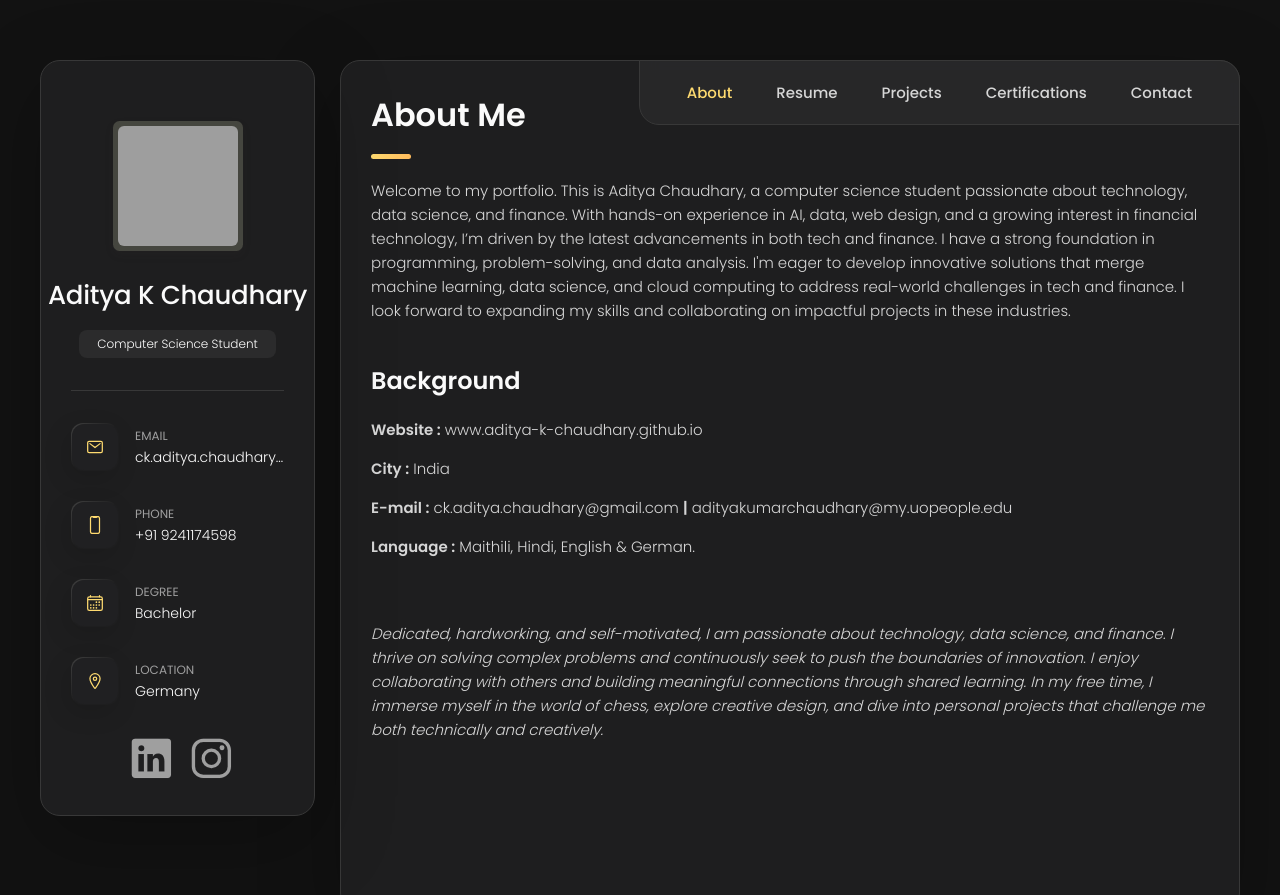
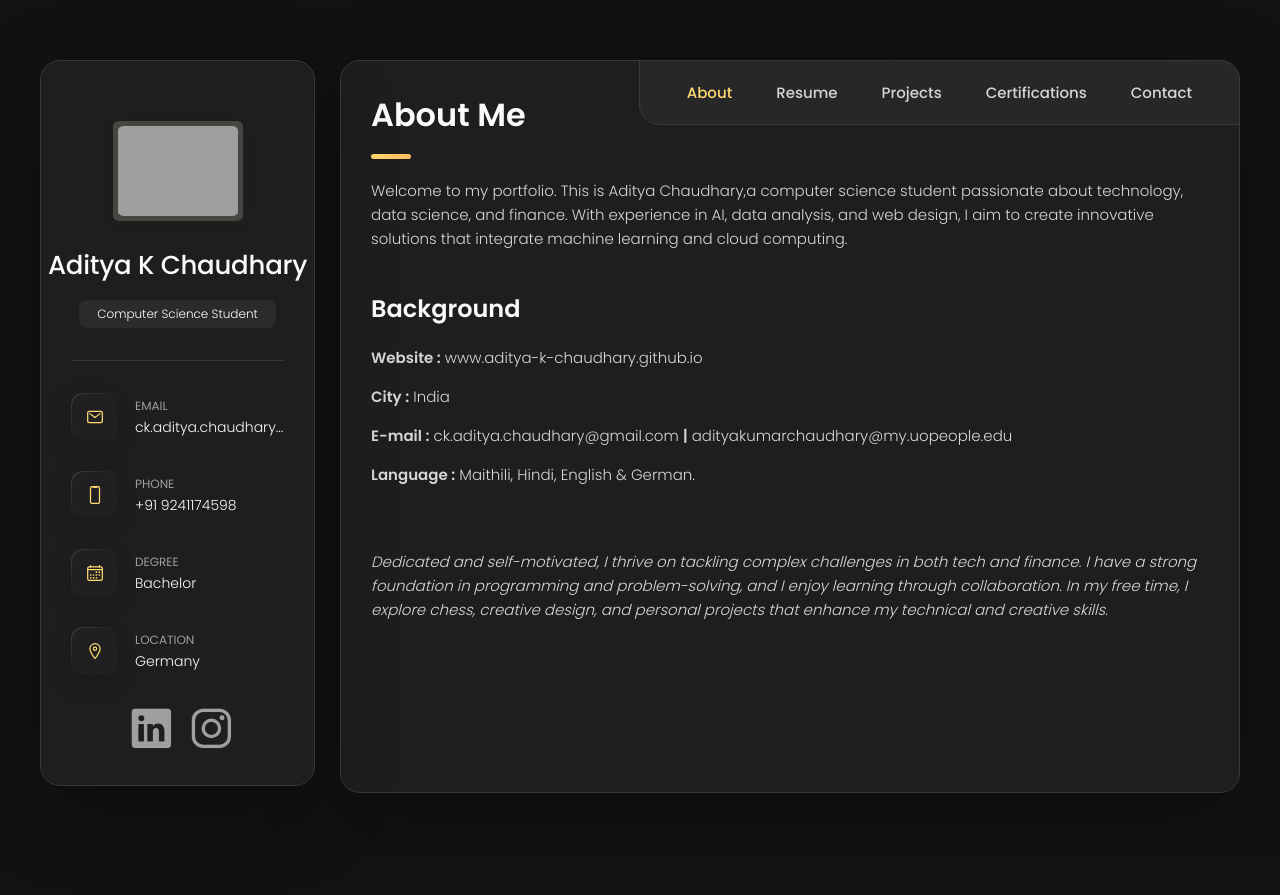
Before and after one commit to Aditya-K-Chaudhary/Aditkchy.github.io, a plain HTML site: page index.html in a window 1280 px wide. Shown: the top 895 px of the page. After the commit the page ends 853 px from the top, so only its background shows below. Drawn offline with nearby package versions, Linux system fonts and the light colour scheme; grey boxes are pictures that could not be loaded.

Commit message:
index.html

```diff
--- a/index.html
+++ b/index.html
@@ -42,11 +42,11 @@
       <div class="sidebar-info">
 
         <figure style="background-color: hsl(69, 5%, 26%); padding: 5px; border-radius: 5%; display: inline-block; box-shadow: 0 4px 8px rgba(62, 46, 46, 0.1);">
-          <img src="https://github.com/aditya-k-chaudhary.png" alt="Github Profile Image" style="border-radius: 5%; width: 120px; height: 120px;">
+          <img src="https://github.com/aditya-k-chaudhary.png" alt="Github Profile Image" style="border-radius: 5%; width: 120px; height: auto;">
         </figure>
 
         <div class="info-content">
-          <h1 class="name" title="Aditya K Chaudhary">Aditya K Chaudhary</h1>
+          <h3 class="name" title="Aditya K Chaudhary">Aditya K Chaudhary</h3>
 
 
           <p></p>
@@ -223,9 +223,7 @@
 
         <section class="about-text">
           <p>
-            Welcome to my portfolio. This is Aditya Chaudhary, a computer science student passionate about technology, data science, and finance.
-            With hands-on experience in AI, data, web design, and a growing interest in financial technology, I’m driven by the latest advancements in both tech and finance. I have a strong foundation in programming, problem-solving, and data analysis.
-             I'm eager to develop innovative solutions that merge machine learning, data science, and cloud computing to address real-world challenges in tech and finance. I look forward to expanding my skills and collaborating on impactful projects in these industries.
+            Welcome to my portfolio. This is Aditya Chaudhary,a computer science student passionate about technology, data science, and finance. With experience in AI, data analysis, and web design, I aim to create innovative solutions that integrate machine learning and cloud computing.
           </p>
 
 
@@ -245,11 +243,8 @@
             <p> <strong>City :</strong> India </p>
             <p> <strong>E-mail :</strong> ck.aditya.chaudhary@gmail.com <strong>|</strong> adityakumarchaudhary@my.uopeople.edu</p>
             <p> <strong>Language :</strong> Maithili, Hindi, English & German. </p> </br> </br>
-            <p><i>Dedicated, hardworking, and self-motivated, I am passionate about technology, data science, and finance.
-              I thrive on solving complex problems and continuously seek to push the boundaries of innovation.
-              I enjoy collaborating with others and building meaningful connections through shared learning.
-              In my free time, I immerse myself in the world of chess, explore creative design, and dive into personal projects that challenge me
-              both technically and creatively.</i></p>
+            <p><i>Dedicated and self-motivated, I thrive on tackling complex challenges in both tech and finance. I have a strong foundation in programming and problem-solving, and I enjoy learning through collaboration. In my free time, I explore chess, creative design, and personal projects that enhance my technical and creative skills.
+</i></p>
 
         </section>
 
```
